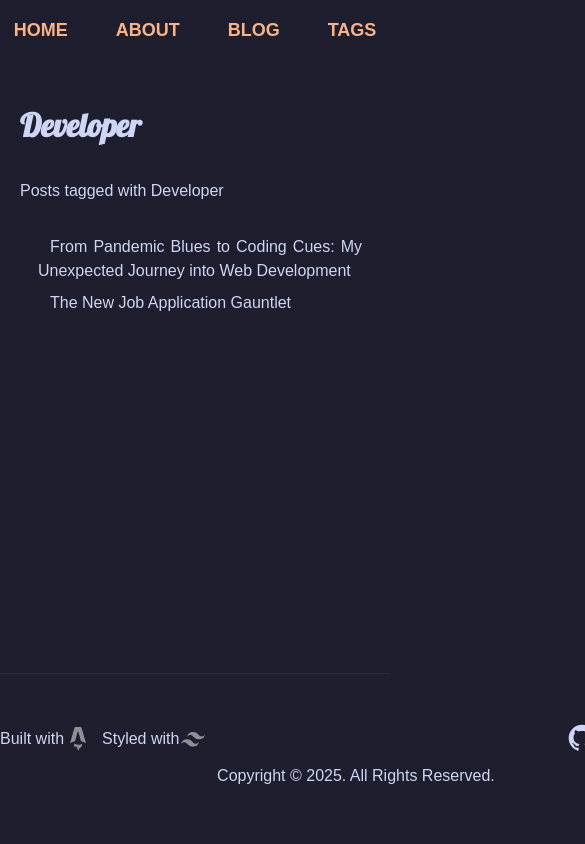
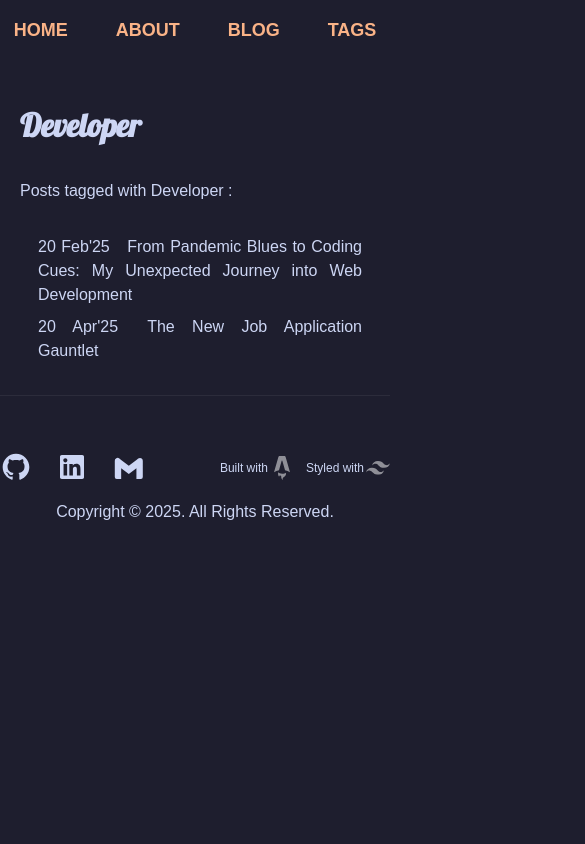
Before and after one commit to aishwarya-36/Portophilio, an Astro site: page /tags/Developer in a window 390 px wide. Shown: the top 844 px of the page, 585 px wide, since content can reach past the window. Built offline with nearby package versions, Linux system fonts and the light colour scheme; Astro itself is replaced by a stand-in of ours.

Commit message:
fix for mobile

```diff
--- a/src/components/Footer.astro
+++ b/src/components/Footer.astro
@@ -1,42 +1,9 @@
 ---
 ---
 
-<footer class="w-full py-12 border-t border-[#ffffff10]">
-  <div class="max-w-5xl mx-auto w-[80ch]">
-    <div class="flex justify-between gap-6">
-      <div class="flex gap-3 max-w-xs">
-        {
-          [
-            {
-              desc: "Built with",
-              name: "Astro",
-              icon: "/logos/astro.svg",
-              alt: "Astro Logo",
-            },
-            {
-              desc: "Styled with",
-              name: "TailwindCSS",
-              icon: "/logos/tailwindcss.svg",
-              alt: "TailwindCSS Logo",
-            },
-
-          ].map((tech) => (
-            <div class="flex items-center justify-center lg:justify-normal space-x-0.5">
-              <span class="text-[var(--white-icon)]">
-                {tech.desc}
-              </span>
-              <img
-                src={tech.icon}
-                alt={tech.alt}
-                class="h-6 w-6 object-contain filter brightness-0 invert opacity-50"
-                loading="lazy"
-              />
-
-            </div>
-          ))
-        }
-      </div>
-
+<footer class="w-full relative bottom-0 py-12 border-t border-[#ffffff10] mx-2">
+  <div class="max-w-[100ch] mx-auto">
+    <div class="flex items-center justify-between gap-6">
       <div class="flex flex-col lg:items-start items-center gap-7">
         <div class="flex space-x-6 sm:space-x-5">
           {
@@ -71,7 +38,38 @@
           }
         </div>
       </div>
+<div class="flex gap-3 max-w-xs py-3 justify-center pl-6">
+        {
+          [
+            {
+              desc: "Built with",
+              name: "Astro",
+              icon: "/logos/astro.svg",
+              alt: "Astro Logo",
+            },
+            {
+              desc: "Styled with",
+              name: "TailwindCSS",
+              icon: "/logos/tailwindcss.svg",
+              alt: "TailwindCSS Logo",
+            },
 
+          ].map((tech) => (
+            <div class="flex items-center justify-center lg:justify-normal text-xs space-x-0.5">
+              <span class="text-[var(--white-icon)]">
+                {tech.desc}
+              </span>
+              <img
+                src={tech.icon}
+                alt={tech.alt}
+                class="h-6 w-6 object-contain filter brightness-0 invert opacity-50"
+                loading="lazy"
+              />
+
+            </div>
+          ))
+        }
+      </div>
     </div>
     <p class="text-center "> Copyright © {new Date().getFullYear()}. All Rights Reserved.</p>
   </div>
--- a/src/components/LogoSlider.astro
+++ b/src/components/LogoSlider.astro
@@ -14,7 +14,7 @@ const technologies = [
 ];
 ---
 
-<div class="relative overflow-x-hidden py-8">
+<div class="relative overflow-x-hidden max-w-[100ch] py-8">
   <div
     class="pointer-events-none absolute inset-y-0 left-0 w-32 bg-gradient-to-r from-[var(--background)] to-transparent z-20"
   >
--- a/src/layouts/Layout.astro
+++ b/src/layouts/Layout.astro
@@ -13,21 +13,17 @@ const { pageTitle } = Astro.props;
 		<meta name="generator" content={Astro.generator} />
 		<title>Aishwarya-Portfolio</title>
 		<link href='https://fonts.googleapis.com/css?family=Lobster' rel='stylesheet'>
-		<style>
-			h1 {
-				font-family: 'Lobster';
-			}
-
-		</style>
 	</head>
-	<body class="flex flex-col min-h-screen">
+	<body class="flex w-screen justify-center min-h-screen">
+		<div class="max-w-[100ch] w-full flex  items-center flex-col">
 		<Header />
-		<div class="flex-grow flex justify-center">
-			<div class="m-5 flex flex-col  text-justify md:w-[80ch] ">
+		<div class="w-full">
+			<div class="m-5 flex flex-col text-justify">
 				<h1>{ pageTitle } </h1>
 				<slot />
 			</div>
 		</div>
 		<Footer />
+		</div>
 	</body>
 </html>
--- a/src/pages/tags/[tag].astro
+++ b/src/pages/tags/[tag].astro
@@ -20,8 +20,8 @@ const { tag } = Astro.params;
 const { posts } = Astro.props;
 ---
 <BaseLayout pageTitle={tag}>
-  <p>Posts tagged with {tag}</p>
+  <p>Posts tagged with {tag} :</p>
   <ul>
-    {posts.map((post: any) => <Blogpost url={post.url} title={post.frontmatter.title}/>)}
+    {posts.map((post: any) => <Blogpost url={post.url} date={post.frontmatter.pubDate} title={post.frontmatter.title}/>)}
   </ul>
 </BaseLayout>
```
